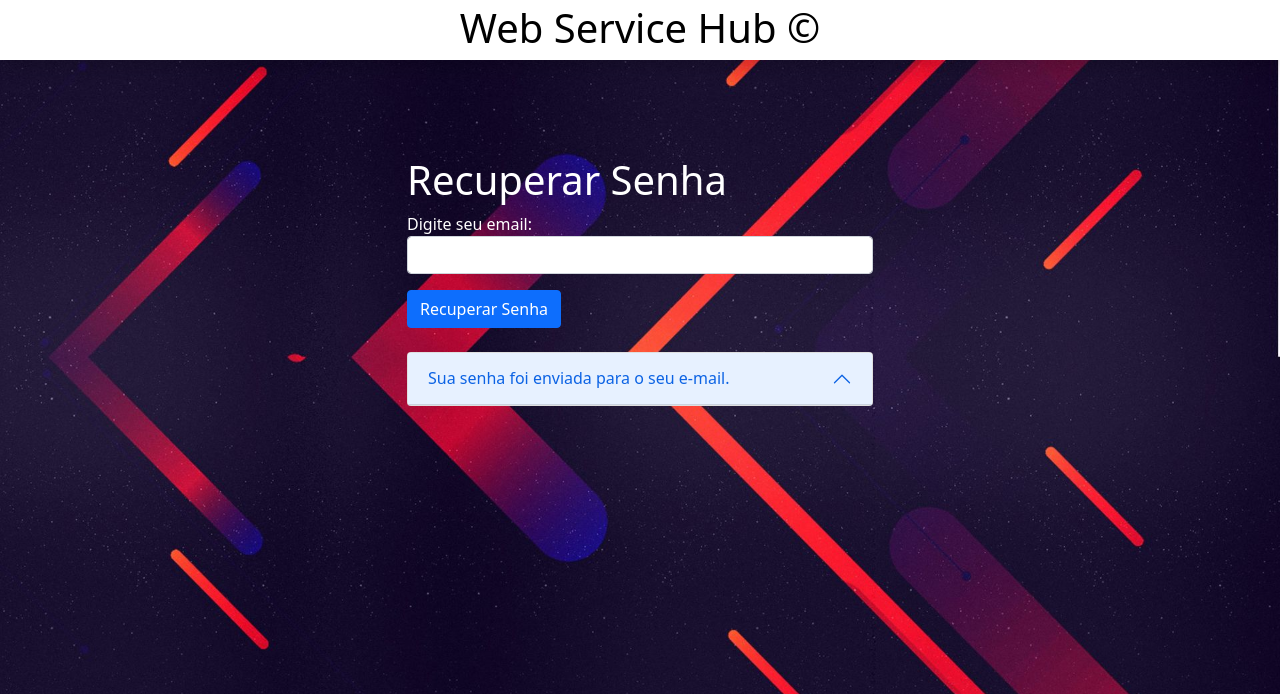
After one commit to MateusBrandeburski/web_service_flask, a Flask app: page /recuperar-senha in a window 1280 px wide. The commit adds this page. Shown: the top 694 px of the page. Run offline with Flask 3, Linux system fonts and the light colour scheme; some libraries are stand-ins or nearby versions.

Commit message:
Tela para recuperar senha 100% implementado

```diff
--- a/app.py
+++ b/app.py
@@ -4,10 +4,12 @@ from blueprints.home.home import home
 from blueprints.calculadoras.calculadora import calculadora
 from blueprints.web_scraping.web_scraping import web_scraping
 from blueprints.api.crud.crud import crud
-from blueprints.api.crud.cadastro import cadastro
+from blueprints.login.cadastro import cadastro
+from blueprints.login.recuperar_senha import recupera
 from blueprints.api.detran_df.consulta_veiculo import consulta_veiculo_df
+from blueprints.sobre_mim.sobre_mim import sobre
+
 from classes.database.database import db
-from blueprints.sobre_mim.sobre_mim import sobre
 import os
 
 # instancia do Flask
@@ -24,11 +26,12 @@ app.secret_key = ['M4T3usBrand']
 
 # instancias de todas as rotas blueprints
 app.register_blueprint(login)
+app.register_blueprint(recupera)
+app.register_blueprint(cadastro)
 app.register_blueprint(home)
 app.register_blueprint(calculadora)
 app.register_blueprint(web_scraping)
 app.register_blueprint(crud)
-app.register_blueprint(cadastro)
 app.register_blueprint(consulta_veiculo_df)
 app.register_blueprint(sobre)
 
--- a/blueprints/api/crud/cadastro.py
+++ b/blueprints/login/cadastro.py
@@ -10,6 +10,7 @@ cadastro = Blueprint('cadastro', __name__, template_folder='template')
 def register():
 
     return render_template ('login/cadastro.html')
+
 
 @cadastro.route('/processa-cadastro', methods=['GET' ,'POST'])
 def processa_cadastro():
--- /dev/null
+++ b/blueprints/login/recuperar_senha.py
@@ -0,0 +1,26 @@
+from flask import Blueprint, render_template, request, redirect, url_for, flash
+from classes.database.database import Usuarios, db
+from classes.envia_gmail import Email
+
+
+recupera = Blueprint('recupera', __name__, template_folder='template')
+
+
+# renderiza a página que recupera a senha.
+@recupera.route('/recuperar-senha')
+def index():
+    return render_template('login/recuperar_senha.html')
+
+
+# precessa a recuperação de senha.
+@recupera.route('/processa-recuperacao-senha', methods=['POST'])
+def get_email():
+
+    email = request.form['email']
+    user = db.session.query(Usuarios).filter_by(email=email).first()
+    if user:
+        Email.envia_email(request.form['email'], mensagem=('Seu usuário é: {}.\nSua senha é: {}'.format(user.nickname, user.senha)))
+        return render_template('login/recuperar_senha.html', recuperar_senha=True)
+
+    else:
+        return render_template('login/recuperar_senha.html', recuperar_senha=False)
--- a/classes/envia_gmail.py
+++ b/classes/envia_gmail.py
@@ -4,7 +4,7 @@ import os
 
 class Email():
 
-    def envia_email(email_cadastrado):
+    def envia_email(email_cadastrado, mensagem='Sua conta no Web Service Hub © foi criada com sucesso!'):
         # configurar email, senha
         EMAIL_ADDRESS = os.environ['EMAIL']
         EMAIL_PASSWORD = os.environ['SENHA']
@@ -13,7 +13,7 @@ class Email():
         msg['Subject'] = 'Web Service Hub ©'
         msg['From'] = EMAIL_ADDRESS
         msg['To'] = 'mateus.brandeburski92@gmail.com', email_cadastrado
-        msg.set_content('Sua conta no Web Service Hub foi criada com sucesso!')
+        msg.set_content(mensagem)
 
 
         # envia o email
--- a/templates/login/login.html
+++ b/templates/login/login.html
@@ -57,7 +57,7 @@
                   </div>
                 </div>
               </div>
-              <a class="text-white btn btn-primary disabled mt-3">Recuperar Senha</a>
+              <a class="text-white btn btn-primary mt-3" href="{{url_for('recupera.index')}}" >Recuperar Senha</a>
           </div>
         </div>
     </div>
--- /dev/null
+++ b/templates/login/recuperar_senha.html
@@ -0,0 +1,105 @@
+<!DOCTYPE html>
+<html>
+<head>
+  <meta charset="utf-8">
+  <meta name="viewport" content="width=device-width, initial-scale=1">
+  <title>Web service</title>
+  <script src="https://cdn.jsdelivr.net/npm/bootstrap@5.3.0-alpha1/dist/js/bootstrap.bundle.min.js"></script>
+  <link rel="stylesheet" href="{{ url_for('static', filename='bootstrap.css') }}">
+</head>
+<body class="bd-masthead mb-3" style="background-image: url(/static/image/gradiente_image.jpg); background-size: cover; background-repeat: repeat-y;">
+<!-- Header -->
+    <header class="">
+        <div class="p-1 text-center bg-white shadow">
+          <h1 class="mb-1 text-black">Web Service Hub ©</h1>
+        </div>
+      </header>
+<!-- fim Header -->
+{% if recuperar_senha == True %}
+
+<div class="p-5">
+  <div class="container px-2">
+    <div class="row gx-1 align-items-center justify-content-center">
+      <div class="col-md-5">
+        <div class="alert alert-light" role="alert">
+          <h4 class="alert-heading">Sucesso!</h4>
+          <p>O login e senha foram enviados para o seu e-mail.</p>
+          <hr>
+          <p class="mb-0">Mateus Brandeburski Ramos © | Desenvolvedor Fullstack</p>
+        </div>
+        <a class="text-white btn btn-primary mt-3" href="{{url_for('login.index')}}">Voltar para tela de Login</a>
+      </div>
+    </div>
+  </div>
+</div>
+<div class="p-5">
+<div class="container px-2">
+  <div class="row gx-1 align-items-center justify-content-center">
+    <div class="col-md-5">
+    <!-- Mensagem Flash -->
+
+    {% with messages = get_flashed_messages() %}
+      {% if messages %}
+          <ul id="messages" class="list-unstyled">
+          {% for message in messages %}
+              {% if message %}
+                 <li class="alert alert-danger"><p>{{ message }}</li>
+              {% endif %}
+           {% endfor %}
+           </ul>
+       {% endif %}
+   {% endwith %}
+   <!-- fim Mensagem Flash -->
+
+  {% elif recuperar_senha == False %}
+
+  <div class="p-5">
+    <div class="container px-2">
+      <div class="row gx-1 align-items-center justify-content-center">
+        <div class="col-md-5">
+          <div class="alert alert-danger" role="alert">
+            <h4 class="alert-heading">Falha!</h4>
+            <p>Email não encontrado na nossa base de dados.</p>
+            <hr>
+            <p class="mb-0">Mateus Brandeburski Ramos © | Desenvolvedor Fullstack</p>
+          </div>
+        <div class="text-center">
+          <a class="text-white btn btn-primary mt-3 p-1" href="{{url_for('login.index')}}">Voltar para tela de Login</a>
+          <a class="text-white btn btn-primary mt-3 p-1" href="{{url_for('recupera.index')}}">Tentar novamente</a>
+        </div>
+        </div>
+      </div>
+    </div>
+  </div>
+
+  {% else %}
+
+    <div class="p-5">
+      <div class="container px-2">
+        <div class="row gx-1 align-items-center justify-content-center">
+          <div class="col-md-5">
+          <h1 class="text-white mt-5">Recuperar Senha</h1>
+          <form action="/processa-recuperacao-senha" method="POST">
+              <p class="text-white"><label>Digite seu email:</label>
+                <input type="text" class="form-control" placeholder="" aria-label="Recipient's username" aria-describedby="basic-addon2" id="email" name="email"></p>
+              <div class="col-xs-12 mt-2">
+                <button type="submit" class="btn btn-primary">Recuperar Senha</button>
+              </div>
+          </form>
+          <div class="accordion mt-4" id="accordionExample">
+            <div class="accordion-item">
+              <h2 class="accordion-header" id="headingOne">
+                <button class="accordion-button" type="button" data-bs-toggle="collapse" data-bs-target="#collapseOne" aria-expanded="true" aria-controls="collapseOne">
+                  Sua senha foi enviada para o seu e-mail.
+                </button>
+              </h2>
+            </div>
+          </div>
+        </div>
+      </div>
+    </div>
+   </div>
+
+{% endif %}
+</body>
+</html>
```
